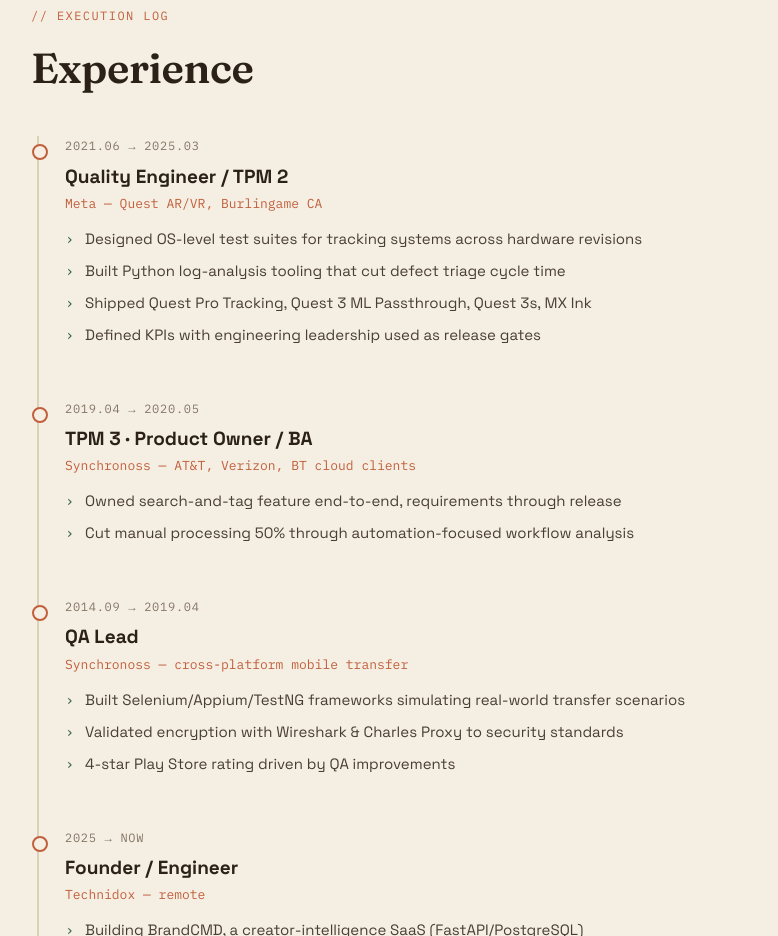
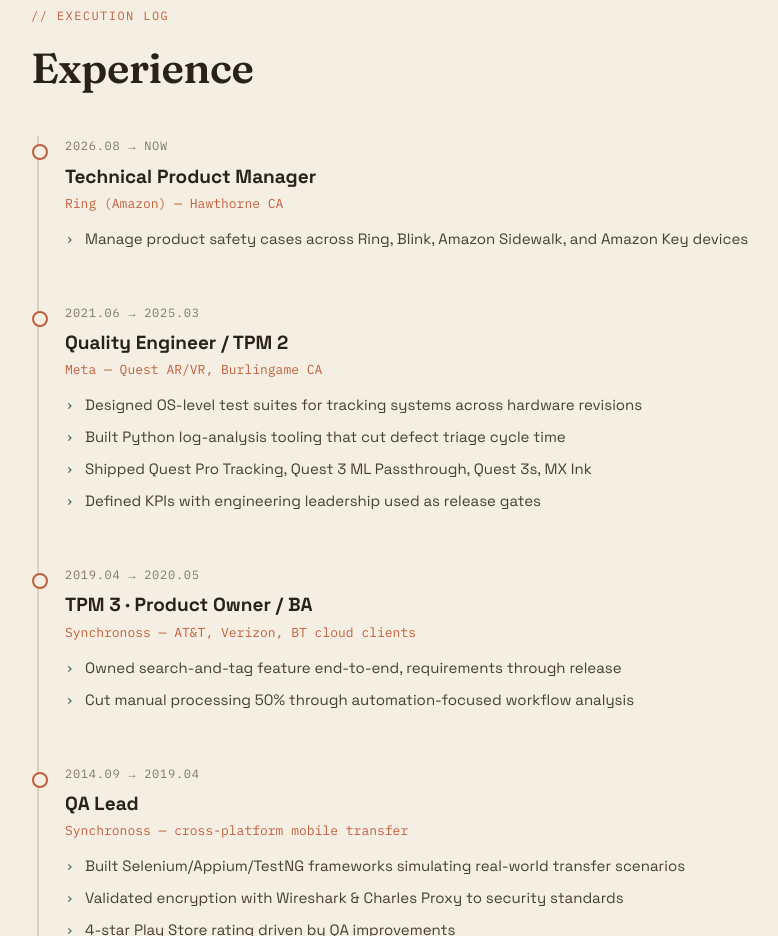
Before and after one commit to Gamergirllove/gamergirllove.github.io, a plain HTML site: page index.html in a window 1280 px wide. Shown: the part 1680-2616 px from the top of the page, without its empty margins (189-967 px from the left). Drawn offline with Linux system fonts and the light colour scheme.

Commit message:
Add Technical Product Manager at Ring to experience
Co-Authored-By: Claude Opus 5.5 <noreply@anthropic.com>
Claude-Session: https://claude.ai/code/session_01ELBhG9oZzncrbv4iX625Le

```diff
--- a/index.html
+++ b/index.html
@@ -189,6 +189,14 @@ footer .wrap{display:flex;justify-content:space-between;flex-wrap:wrap;gap:10px;
     <p class="sec-tag">// EXECUTION LOG</p>
     <h2 class="sec-title rv">Experience</h2>
     <div class="log">
+      <div class="entry rv">
+        <div class="stamp">2026.08 → NOW</div>
+        <h3>Technical Product Manager</h3>
+        <div class="co">Ring (Amazon) — Hawthorne CA</div>
+        <ul>
+          <li>Manage product safety cases across Ring, Blink, Amazon Sidewalk, and Amazon Key devices</li>
+        </ul>
+      </div>
       <div class="entry rv">
         <div class="stamp">2021.06 → 2025.03</div>
         <h3>Quality Engineer / TPM 2</h3>
```
